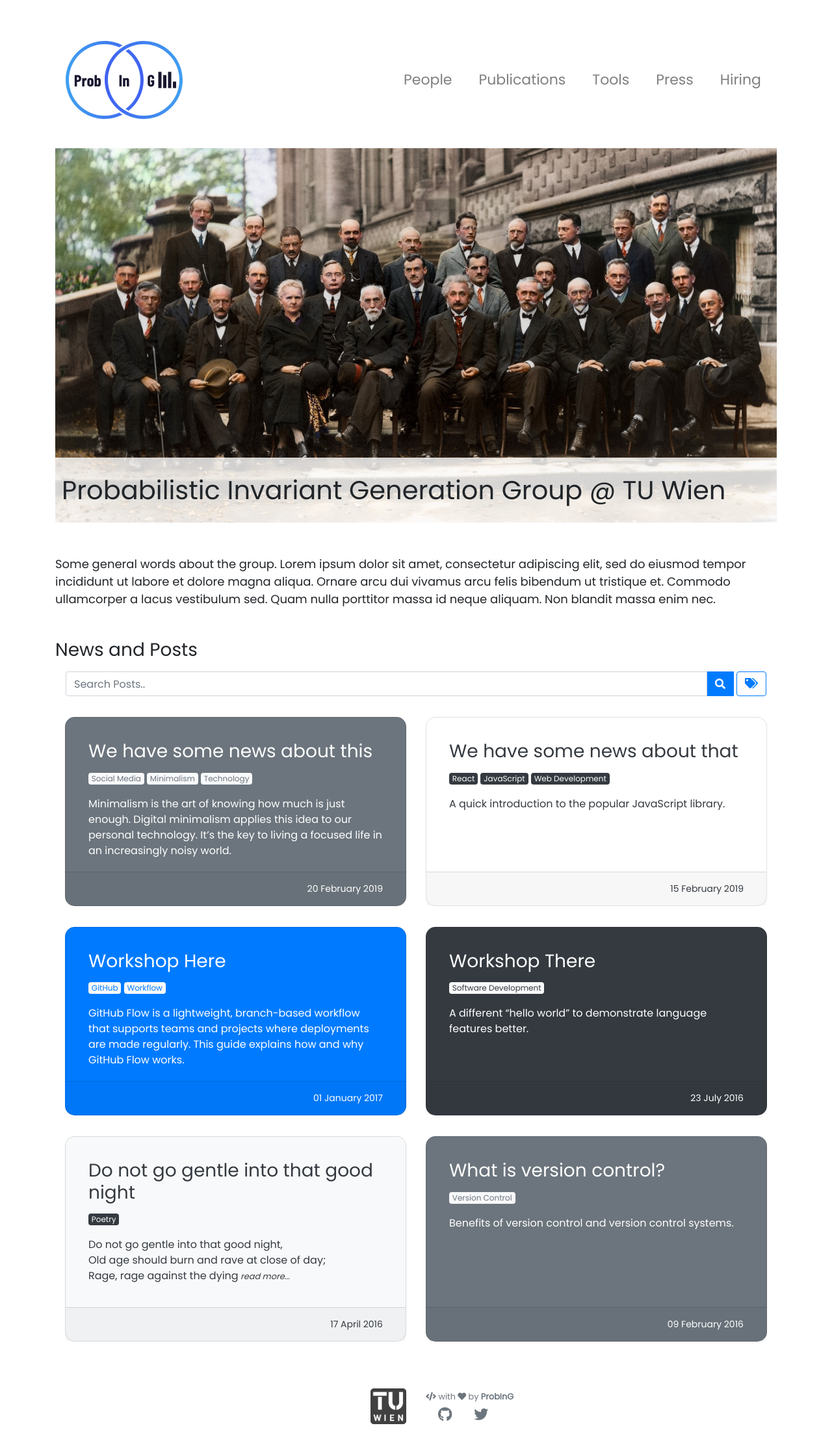
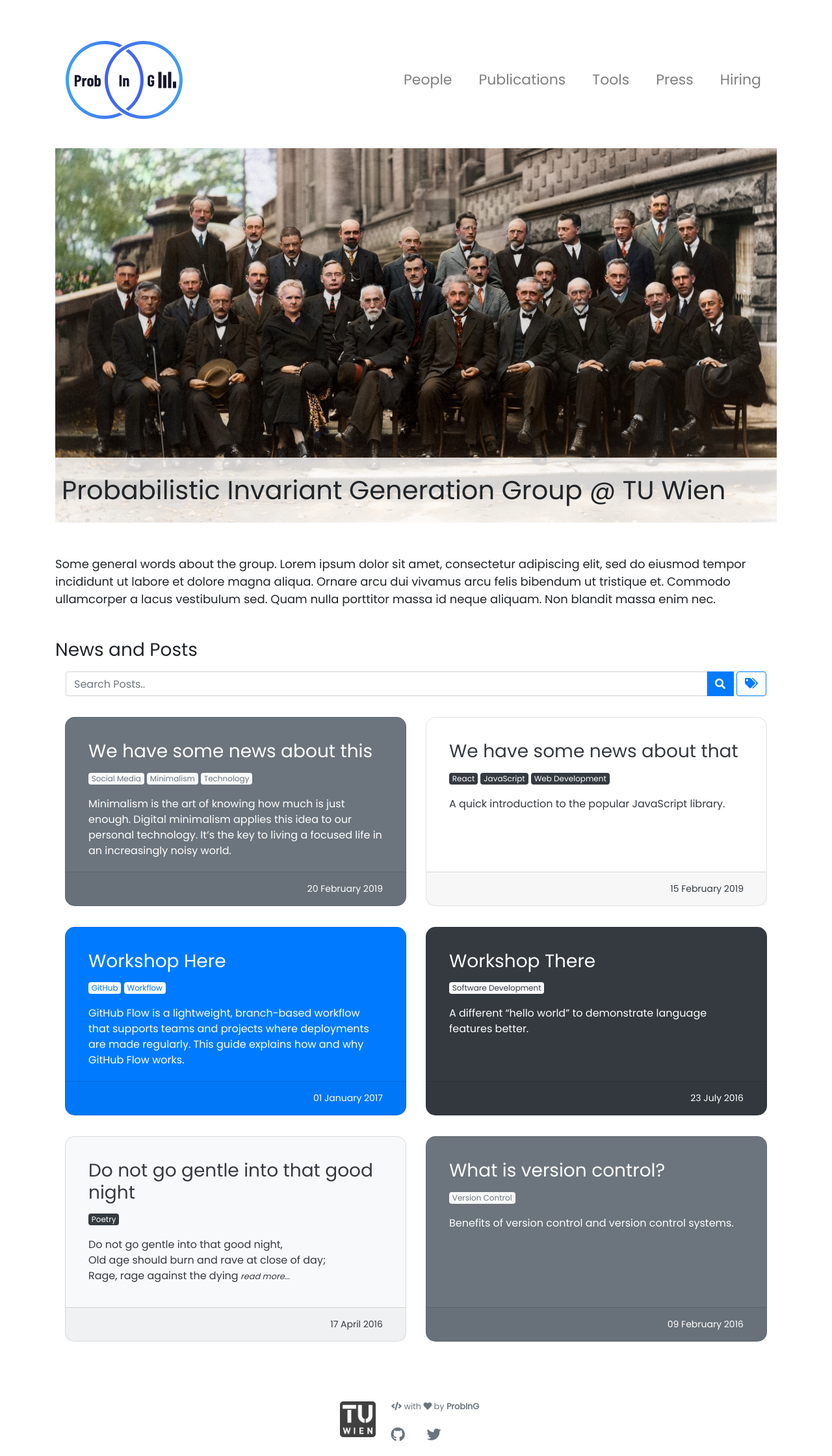
Before and after one commit to probing-lab/probing-lab.github.io, a Jekyll site: the page built from pages/index.html, in a window 1280 px wide. Shown: the whole page at 65% size. Built offline with Jekyll 4.4.1, drawn with Linux system fonts in a browser that asks for light colours; nearby versions of some CDN libraries; comment, search, counter and statistics services are not loaded; before the commit the page ends 2209 px from its top, so only the background shows below that.

Commit message:
Footer style fix

```diff
--- a/_includes/footer.html
+++ b/_includes/footer.html
@@ -1,19 +1,11 @@
 <footer class="py-3 text-center">
-  <div class="container">
-    <div class="row">
-      <div class="col-sm text-right">
   <a class="tu" href="https://tuwien.ac.at">
     <img src="{{ '/assets/logo/TU.png'  | relative_url }}" alt="TU Wien" />
   </a>
-      </div>
-      <div class="col-sm text-left">
   <small class="text-muted mb-2">
     <i class="fas fa-code"></i> with <i class="fas fa-heart"></i>
     by <strong>{{ site.author.name }}</strong>
   </small>
 
   {% include social.html %}
-      </div>
-    </div>
-  </div>
 </footer>
--- a/_sass/_footer.scss
+++ b/_sass/_footer.scss
@@ -35,6 +35,10 @@ footer a {
 }
 
 footer .tu {
+  display: inline-block;
+  position: relative;
+  top: 20px;
+  left: -20px;
   opacity: 0.75;
   transition: opacity 0.2s;
   img {
```
Lines whose indentation alone changed are shown as unchanged.
